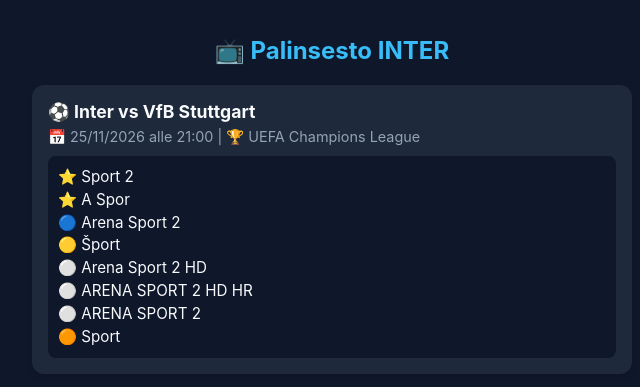
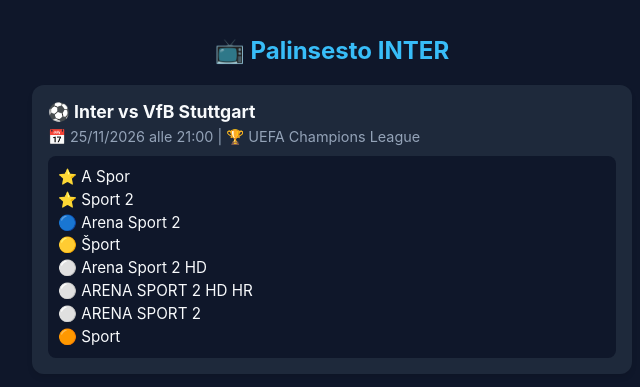
Before and after one commit to Sgrufy/Inter-calendar-bot, a plain HTML site: page index.html in a window 1280 px wide. Shown: the top 387 px of the page, 308-948 px from the left. Drawn offline with Linux system fonts and the light colour scheme.

Commit message:
Aggiornamento automatico calendario e palinsesto Inter

```diff
--- a/index.html
+++ b/index.html
@@ -22,8 +22,8 @@
         <div class="match-card">
             <div class="match-title">⚽ Inter vs VfB Stuttgart</div>
             <div class="match-date">📅 25/11/2026 alle 21:00 | 🏆 UEFA Champions League</div>
-            <div class="channels">⭐ Sport 2
-⭐ A Spor
+            <div class="channels">⭐ A Spor
+⭐ Sport 2
 🔵 Arena Sport 2
 🟡 Šport
 ⚪ Arena Sport 2 HD
```
Also changed, not shown: 1 other file.
